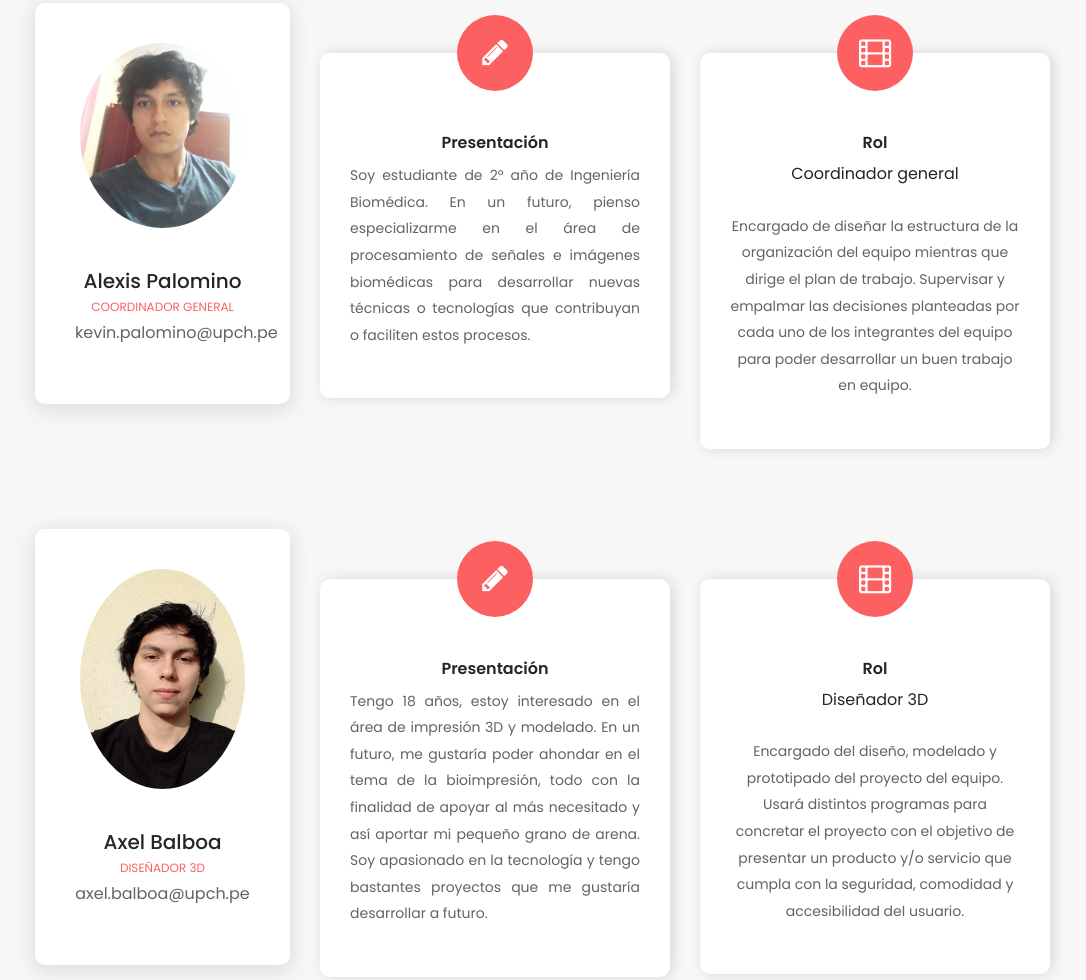
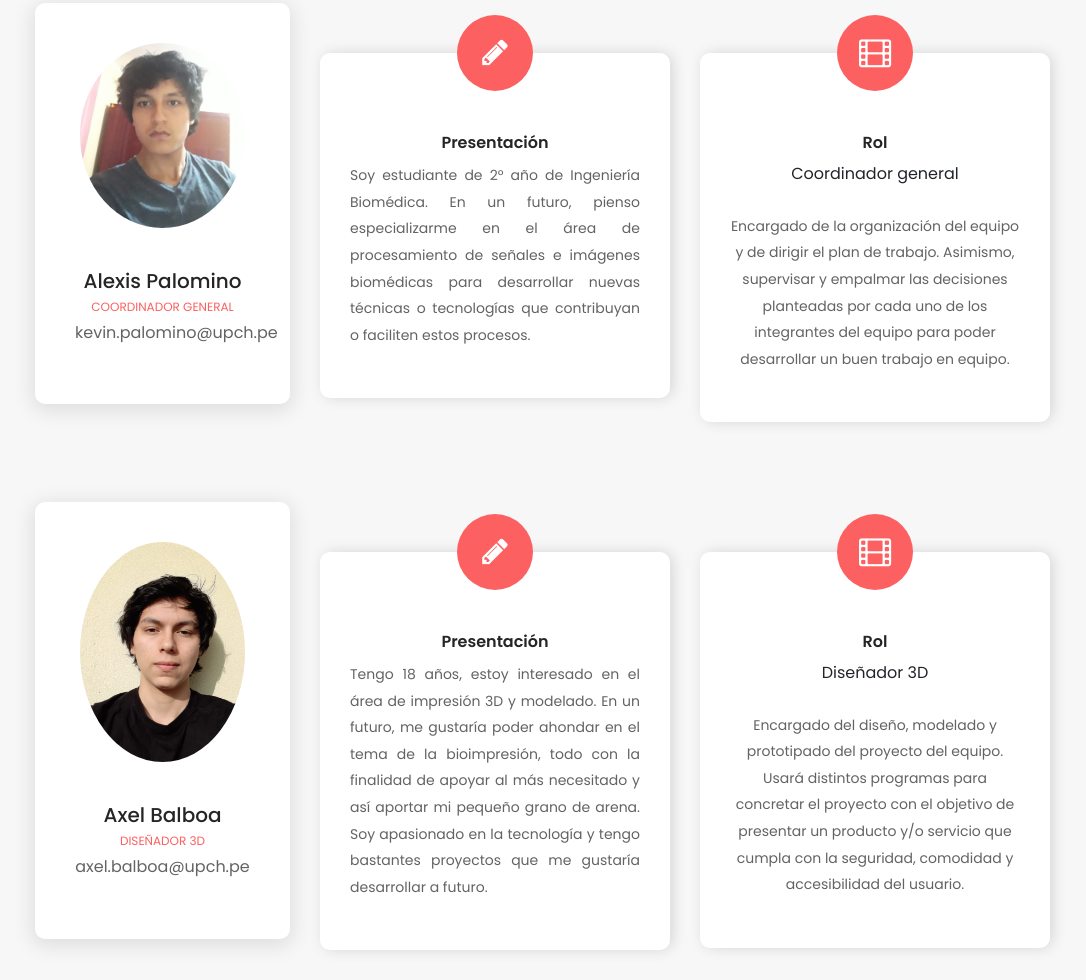
Before and after one commit to equipo22-fundbio/equipo22-fundbio.github.io, a website: page about.html in a window 1280 px wide. Shown: the part 983-1963 px from the top of the page, without its empty margins (50-1136 px from the left). Drawn offline with Linux system fonts and the light colour scheme; files whose address does not match are found by name.

Commit message:
Update about.html

```diff
--- a/about.html
+++ b/about.html
@@ -198,8 +198,8 @@
                         </div>
                         <h6>Rol</h6>
                          <span>Coordinador general</span>
-                        <p><br>Encargado de diseñar la estructura de la organización del equipo mientras que dirige el plan de trabajo.
-                         Supervisar y empalmar las decisiones planteadas por cada uno de los integrantes del equipo para poder desarrollar un buen trabajo en equipo.</br></p>
+                        <p><br>Encargado de la organización del equipo y de dirigir el plan de trabajo.
+                         Asimismo, supervisar y empalmar las decisiones planteadas por cada uno de los integrantes del equipo para poder desarrollar un buen trabajo en equipo.</br></p>
                     </div>
                 </div>
 
@@ -456,7 +456,7 @@
                         </div>
                         <!-- Social Info -->
                         <div class="social-info">
-                            <p>Equipo 22- Fundamentos de Biodiseño|<i> equipo.22.fundbio@gmail.com</i></p>
+                            <p><b>Equipo 22- Fundamentos de Biodiseño </b>|<i> equipo.22.fundbio@gmail.com</i></p>
                         </div>
                     </div>
                 </div>
```
